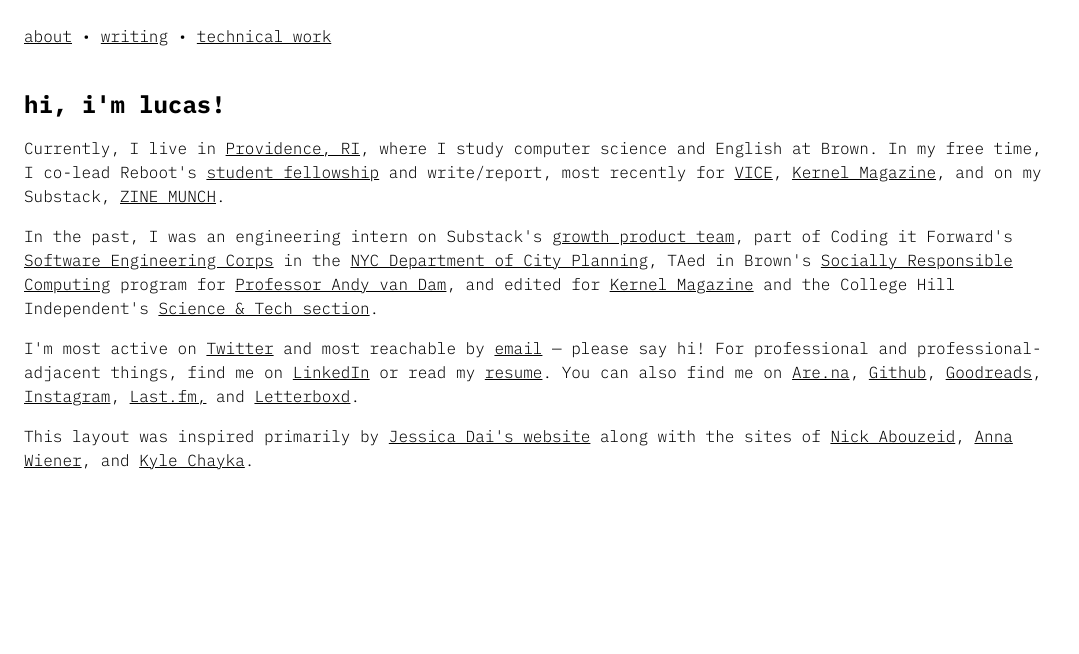
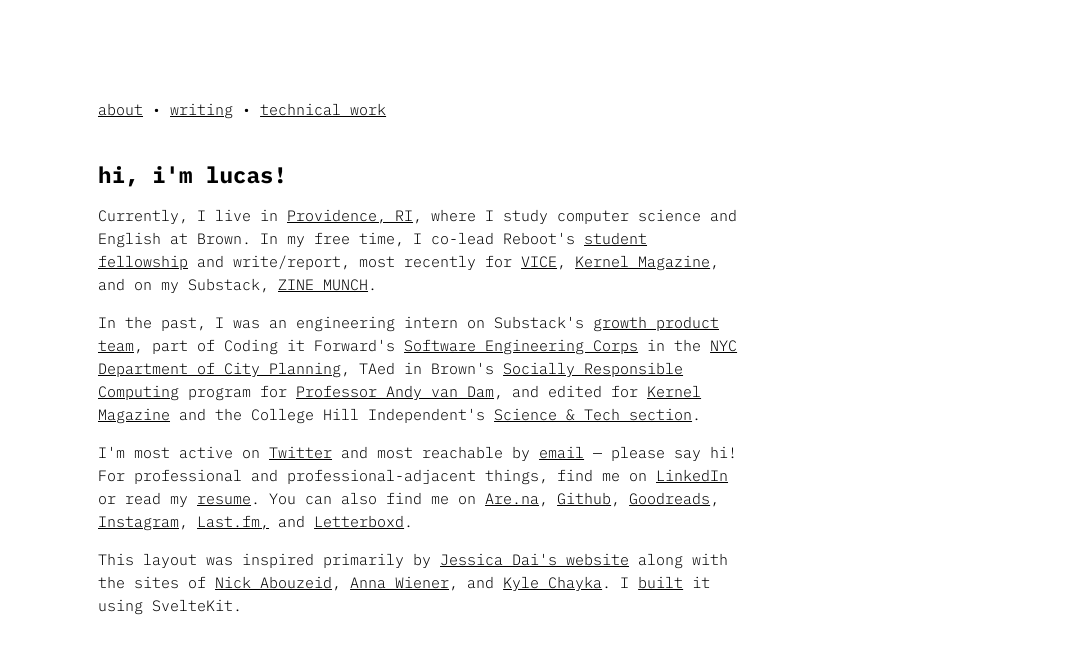
Before and after one commit to lucasgelfond/personal-site-sveltekit, a SvelteKit app: page / in a window 1280 px wide. Shown: the top 654 px of the page, without its empty margins (0-1079 px from the left). Built offline with nearby package versions, Linux system fonts and the light colour scheme.

Commit message:
standardize padding

```diff
--- a/src/routes/+page.svelte
+++ b/src/routes/+page.svelte
@@ -76,7 +76,8 @@
 			the sites of
 			<a href="https://www.nickabouzeid.com/">Nick Abouzeid</a>,
 			<a href="https://www.annawiener.com/">Anna Wiener</a>, and
-			<a href="https://www.kylechayka.com/">Kyle Chayka</a>.
+			<a href="https://www.kylechayka.com/">Kyle Chayka</a>. I
+			<a href="">built</a> it using SvelteKit.
 		</p>
 	</div>
 </main>
@@ -84,9 +85,9 @@
 <style>
 	main {
 		text-align: left;
-		padding: 1em;
-		size: 16px;
-		line-height: 24px;
+		padding: 6em;
+		font-size: 15px;
+		line-height: 23px;
 		font-family: 'IBM Plex Mono', monospace;
 		font-weight: 300;
 	}
@@ -100,7 +101,7 @@
 	}
 	.container {
 		display: block;
-		width: 80vw;
+		width: 50vw;
 	}
 
 	a {
--- a/src/routes/technical/+page.svelte
+++ b/src/routes/technical/+page.svelte
@@ -96,12 +96,13 @@
 <style>
 	main {
 		text-align: left;
-		padding: 1em;
-		size: 16px;
-		line-height: 24px;
+		padding: 6em;
+		font-size: 15px;
+		line-height: 23px;
 		font-family: 'IBM Plex Mono', monospace;
 		font-weight: 300;
 	}
+
 	.container {
 		display: block;
 		width: 80vw;
--- a/src/routes/writing/+page.svelte
+++ b/src/routes/writing/+page.svelte
@@ -225,9 +225,9 @@
 
 	main {
 		text-align: left;
-		padding: 1em;
-		size: 16px;
-		line-height: 24px;
+		padding: 6em;
+		font-size: 15px;
+		line-height: 23px;
 		font-family: 'IBM Plex Mono', monospace;
 	}
 
@@ -256,9 +256,11 @@
 
 	h3 {
 		margin: 0px;
+		font-size: 16px;
 		font-weight: 500;
 	}
 	h2 {
+		font-size: 18px;
 		font-weight: 600;
 	}
 
```
